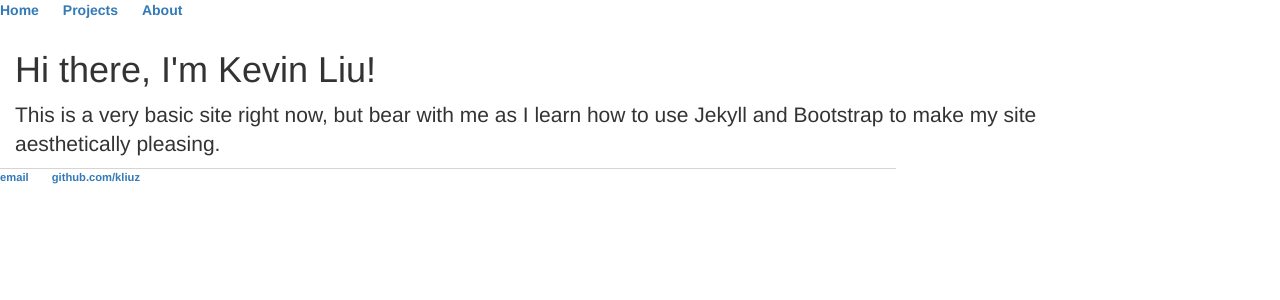
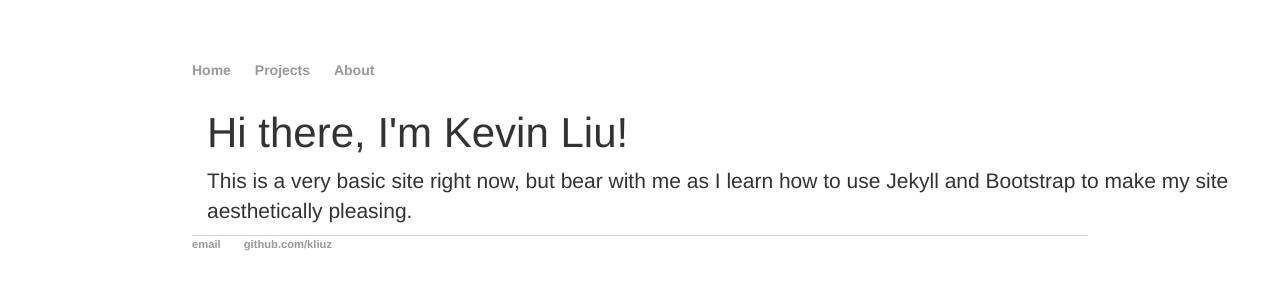
Before and after one commit to kliuz/kliuz.github.io, a Jekyll site: the page built from index.html, in a window 1280 px wide. Shown: the top 300 px of the page. Built offline with Jekyll 4.4.1, drawn with Linux system fonts in a browser that asks for light colours.

Commit message:
projects

```diff
--- a/_layouts/default.html
+++ b/_layouts/default.html
@@ -4,8 +4,9 @@
 	{% include analytics.html %}
 	<title>{{ page.title }}</title>
 	<!-- link to main stylesheet -->
+
+	<link rel="stylesheet" type="text/css" href="/css/bootstrap.min.css">
 	<link rel="stylesheet" type="text/css" href="/css/main.css">
-	<link rel="stylesheet" type="text/css" href="/css/bootstrap.min.css"
 
 	<meta name="author" content="Kevin Liu">
 	<meta name="keywords" content="Kevin Liu, Princeton, 2020, projects, electrical engineering">
```
